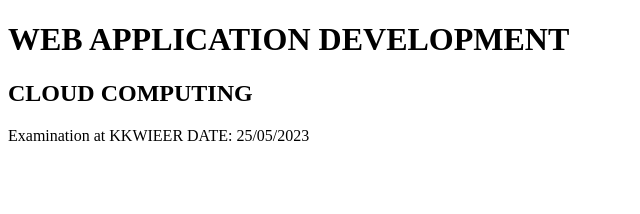
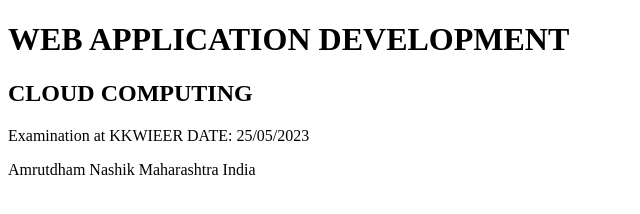
Before and after one commit to Utk32/New_Repo, a plain HTML site: page index.html in a window 1280 px wide. Shown: the whole page, without its empty margins (0-640 px from the left). Drawn offline with Linux system fonts and the light colour scheme.

Commit message:
third commit

```diff
--- a/index.html
+++ b/index.html
@@ -12,5 +12,10 @@
     <p> Examination at KKWIEER
         DATE: 25/05/2023
     </p>
+    <p>Amrutdham
+        Nashik
+        Maharashtra
+        India
+    </p>
 </body>
 </html>
```
